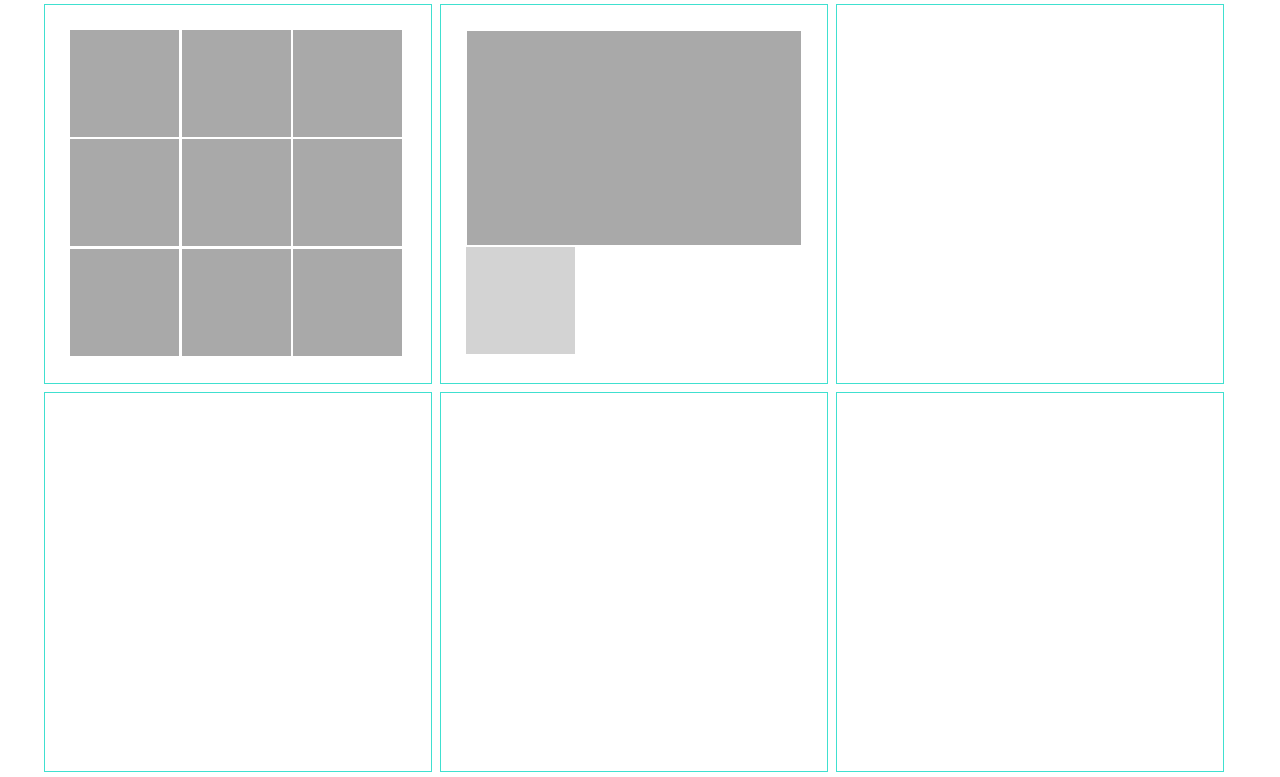
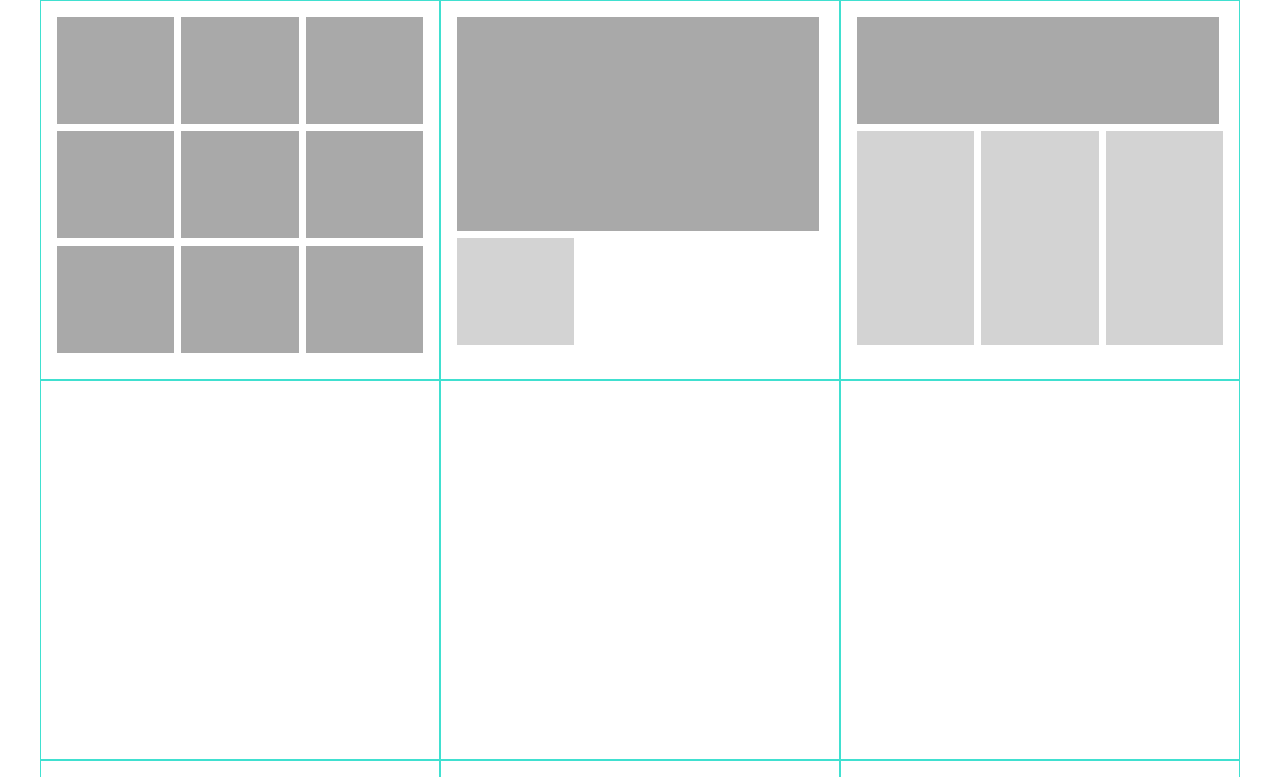
Before and after one commit to mili01gm/grids, a plain HTML site: page index.html in a window 1280 px wide. Shown: the top 777 px of the page. Drawn offline with Linux system fonts and the light colour scheme.

Commit message:
tercer model grid terminado

```diff
--- a/index.html
+++ b/index.html
@@ -10,22 +10,27 @@
 <body class="container row">
   <div class="col-4 container-height-1">
     <div class="row">
-      <div class="col-4 container-height-3 darkgray"></div>
-      <div class="col-4 container-height-3 darkgray"></div>
-      <div class="col-4 container-height-3 darkgray"></div>
-      <div class="col-4 container-height-3 darkgray"></div>
-      <div class="col-4 container-height-3 darkgray"></div>
-      <div class="col-4 container-height-3 darkgray"></div>
-      <div class="col-4 container-height-3 darkgray"></div>
-      <div class="col-4 container-height-3 darkgray"></div>
-      <div class="col-4 container-height-3 darkgray"></div>
+      <div class="col-4"><p class="container-height-3 darkgray"></p></div>
+      <div class="col-4"><p class="container-height-3 darkgray"></p></div>
+      <div class="col-4"><p class="container-height-3 darkgray"></p></div>
+      <div class="col-4"><p class="container-height-3 darkgray"></p></div>
+      <div class="col-4"><p class="container-height-3 darkgray"></p></div>
+      <div class="col-4"><p class="container-height-3 darkgray"></p></div>
+      <div class="col-4"><p class="container-height-3 darkgray"></p></div>
+      <div class="col-4"><p class="container-height-3 darkgray"></p></div>
+      <div class="col-4"><p class="container-height-3 darkgray"></p></div>
     </div>
   </div>
   <div class="col-4 container-height-1">
-    <div class="col-12 container-height-2 darkgray"></div>
-    <div class="col-4 container-height-3 lightgray"></div>
+    <div class="col-12"><p class="container-height-2 darkgray"></p></div>
+    <div class="col-4"><p class="container-height-3 lightgray"></p></div>
   </div>
-  <div class="col-4 container-height-1"></div>
+  <div class="col-4 container-height-1">
+    <div class="col-12"><p class="container-height-3 darkgray"></p></div>
+    <div class="col-4"><p class="container-height-2 lightgray"></p></div>
+    <div class="col-4"><p class="container-height-2 lightgray"></p></div>
+    <div class="col-4"><p class="container-height-2 lightgray"></p></div>
+  </div>
   <div class="col-4 container-height-1"></div>
   <div class="col-4 container-height-1"></div>
   <div class="col-4 container-height-1"></div>
--- a/main.css
+++ b/main.css
@@ -45,15 +45,13 @@
 
 [class*="col-"]{
   float: left;
-  padding: 2%;
+  padding: 1%;
 }
 
 .col-4 {
-  width: 32.3333%;
-  margin: 0.3333%;
+  width: 33.3333%;
 }
 
 .col-12 {
   width: 99%;
-  margin: 0.5%;
 }
```
